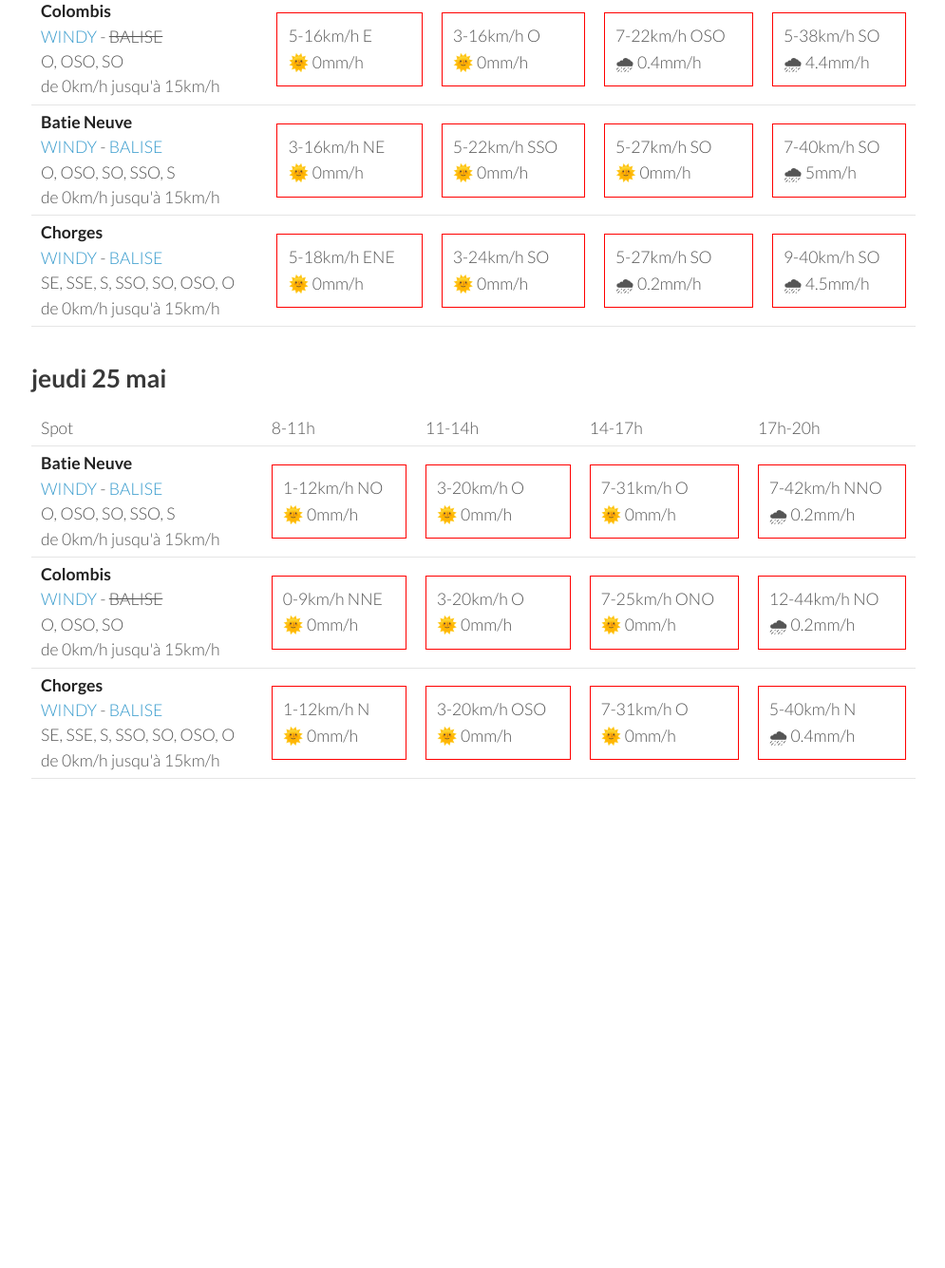
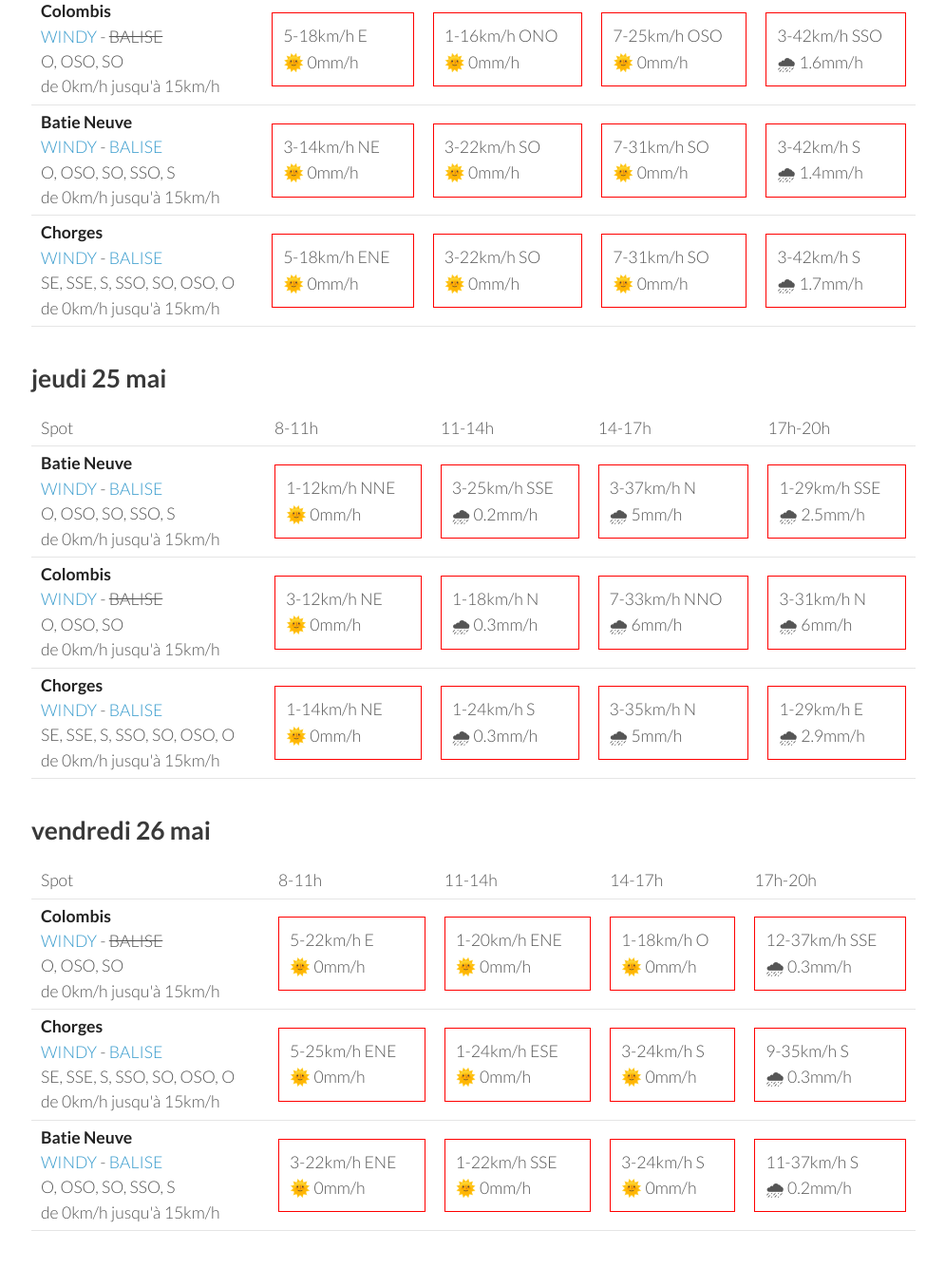
Before and after one commit to parapente-dans-le-nord/parapente-dans-le-nord.github.io, a Jekyll site: the page built from serre_poncon.markdown, in a window 1280 px wide and 1400 px high, scrolled down 1801 px. Shown: the top 1335 px of the window at 95% size, without its empty margins (25-1020 px from the left). Built offline with Jekyll 4.4.1, drawn with Linux system fonts in a browser that asks for light colours; before the commit the page ends 2749 px from its top, so only the background shows below that; some of the changed text lies outside the part shown.

Commit message:
update index.markdown

```diff
--- a/serre_poncon.markdown
+++ b/serre_poncon.markdown
@@ -117,19 +117,19 @@ page mise à jour le dimanche 21 mai 06:31
         <td><strong>Colombis</strong><br><a href="https://windy.com/44.494/6.216?44.559,6.262,10">WINDY</a> - <span class="no-balise"> BALISE </span><br> <span class="vent-favorable">O, OSO, SO</span><br><span class="force-vent">de 0km/h jusqu'à 15km/h</span> </td>
 
             <td><div class="not-flyable"><p>5-18km/h E</p><p>🌞 0mm/h</p></div></td>
-            <td><div class="not-flyable"><p>1-16km/h N</p><p>🌞 0mm/h</p></div></td>
-            <td><div class="not-flyable"><p>3-18km/h OSO</p><p>🌞 0mm/h</p></div></td>
-            <td><div class="not-flyable"><p>14-37km/h SO</p><p>🌞 0mm/h</p></div></td>
+            <td><div class="not-flyable"><p>1-16km/h NNO</p><p>🌞 0mm/h</p></div></td>
+            <td><div class="not-flyable"><p>5-20km/h O</p><p>🌞 0mm/h</p></div></td>
+            <td><div class="not-flyable"><p>7-42km/h SSO</p><p>🌧 0.4mm/h</p></div></td>
 
 
     </tr>
 <tr>
         <td><strong>Batie Neuve</strong><br><a href="https://windy.com/44.584/6.236?44.559,6.262,10,m:eTtagly">WINDY</a> - <span class=""><a href="https://www.openwindmap.org/PP554">BALISE</a> </span><br> <span class="vent-favorable">O, OSO, SO, SSO, S</span><br><span class="force-vent">de 0km/h jusqu'à 15km/h</span> </td>
 
-            <td><div class="not-flyable"><p>3-16km/h ENE</p><p>🌞 0mm/h</p></div></td>
+            <td><div class="not-flyable"><p>3-18km/h NE</p><p>🌞 0mm/h</p></div></td>
             <td><div class="not-flyable"><p>3-22km/h SSO</p><p>🌞 0mm/h</p></div></td>
-            <td><div class="not-flyable"><p>3-24km/h SSO</p><p>🌧 0.2mm/h</p></div></td>
-            <td><div class="not-flyable"><p>11-33km/h SO</p><p>🌧 0.2mm/h</p></div></td>
+            <td><div class="not-flyable"><p>5-25km/h SO</p><p>🌞 0mm/h</p></div></td>
+            <td><div class="not-flyable"><p>7-40km/h SO</p><p>🌧 0.8mm/h</p></div></td>
 
 
     </tr>
@@ -137,9 +137,9 @@ page mise à jour le dimanche 21 mai 06:31
         <td><strong>Chorges</strong><br><a href="https://windy.com/44.578/6.280?44.559,6.262,10">WINDY</a> - <span class=""><a href="https://www.openwindmap.org/PP554">BALISE</a> </span><br> <span class="vent-favorable">SE, SSE, S, SSO, SO, OSO, O</span><br><span class="force-vent">de 0km/h jusqu'à 15km/h</span> </td>
 
             <td><div class="not-flyable"><p>5-20km/h ENE</p><p>🌞 0mm/h</p></div></td>
-            <td><div class="not-flyable"><p>1-24km/h S</p><p>🌞 0mm/h</p></div></td>
-            <td><div class="not-flyable"><p>3-22km/h SSO</p><p>🌧 0.2mm/h</p></div></td>
-            <td><div class="not-flyable"><p>9-29km/h SO</p><p>🌧 0.2mm/h</p></div></td>
+            <td><div class="not-flyable"><p>1-24km/h SSO</p><p>🌞 0mm/h</p></div></td>
+            <td><div class="not-flyable"><p>5-24km/h SO</p><p>🌞 0mm/h</p></div></td>
+            <td><div class="not-flyable"><p>7-40km/h SO</p><p>🌧 1.4mm/h</p></div></td>
 
 
     </tr>
@@ -162,20 +162,20 @@ page mise à jour le dimanche 21 mai 06:31
 <tr>
         <td><strong>Colombis</strong><br><a href="https://windy.com/44.494/6.216?44.559,6.262,10">WINDY</a> - <span class="no-balise"> BALISE </span><br> <span class="vent-favorable">O, OSO, SO</span><br><span class="force-vent">de 0km/h jusqu'à 15km/h</span> </td>
 
-            <td><div class="not-flyable"><p>5-16km/h E</p><p>🌞 0mm/h</p></div></td>
-            <td><div class="not-flyable"><p>3-16km/h O</p><p>🌞 0mm/h</p></div></td>
-            <td><div class="not-flyable"><p>7-22km/h OSO</p><p>🌧 0.4mm/h</p></div></td>
-            <td><div class="not-flyable"><p>5-38km/h SO</p><p>🌧 4.4mm/h</p></div></td>
+            <td><div class="not-flyable"><p>5-18km/h E</p><p>🌞 0mm/h</p></div></td>
+            <td><div class="not-flyable"><p>1-16km/h ONO</p><p>🌞 0mm/h</p></div></td>
+            <td><div class="not-flyable"><p>7-25km/h OSO</p><p>🌞 0mm/h</p></div></td>
+            <td><div class="not-flyable"><p>3-42km/h SSO</p><p>🌧 1.6mm/h</p></div></td>
 
 
     </tr>
 <tr>
         <td><strong>Batie Neuve</strong><br><a href="https://windy.com/44.584/6.236?44.559,6.262,10,m:eTtagly">WINDY</a> - <span class=""><a href="https://www.openwindmap.org/PP554">BALISE</a> </span><br> <span class="vent-favorable">O, OSO, SO, SSO, S</span><br><span class="force-vent">de 0km/h jusqu'à 15km/h</span> </td>
 
-            <td><div class="not-flyable"><p>3-16km/h NE</p><p>🌞 0mm/h</p></div></td>
-            <td><div class="not-flyable"><p>5-22km/h SSO</p><p>🌞 0mm/h</p></div></td>
-            <td><div class="not-flyable"><p>5-27km/h SO</p><p>🌞 0mm/h</p></div></td>
-            <td><div class="not-flyable"><p>7-40km/h SO</p><p>🌧 5mm/h</p></div></td>
+            <td><div class="not-flyable"><p>3-14km/h NE</p><p>🌞 0mm/h</p></div></td>
+            <td><div class="not-flyable"><p>3-22km/h SO</p><p>🌞 0mm/h</p></div></td>
+            <td><div class="not-flyable"><p>7-31km/h SO</p><p>🌞 0mm/h</p></div></td>
+            <td><div class="not-flyable"><p>3-42km/h S</p><p>🌧 1.4mm/h</p></div></td>
 
 
     </tr>
@@ -183,9 +183,9 @@ page mise à jour le dimanche 21 mai 06:31
         <td><strong>Chorges</strong><br><a href="https://windy.com/44.578/6.280?44.559,6.262,10">WINDY</a> - <span class=""><a href="https://www.openwindmap.org/PP554">BALISE</a> </span><br> <span class="vent-favorable">SE, SSE, S, SSO, SO, OSO, O</span><br><span class="force-vent">de 0km/h jusqu'à 15km/h</span> </td>
 
             <td><div class="not-flyable"><p>5-18km/h ENE</p><p>🌞 0mm/h</p></div></td>
-            <td><div class="not-flyable"><p>3-24km/h SO</p><p>🌞 0mm/h</p></div></td>
-            <td><div class="not-flyable"><p>5-27km/h SO</p><p>🌧 0.2mm/h</p></div></td>
-            <td><div class="not-flyable"><p>9-40km/h SO</p><p>🌧 4.5mm/h</p></div></td>
+            <td><div class="not-flyable"><p>3-22km/h SO</p><p>🌞 0mm/h</p></div></td>
+            <td><div class="not-flyable"><p>7-31km/h SO</p><p>🌞 0mm/h</p></div></td>
+            <td><div class="not-flyable"><p>3-42km/h S</p><p>🌧 1.7mm/h</p></div></td>
 
 
     </tr>
@@ -208,30 +208,30 @@ page mise à jour le dimanche 21 mai 06:31
 <tr>
         <td><strong>Batie Neuve</strong><br><a href="https://windy.com/44.584/6.236?44.559,6.262,10,m:eTtagly">WINDY</a> - <span class=""><a href="https://www.openwindmap.org/PP554">BALISE</a> </span><br> <span class="vent-favorable">O, OSO, SO, SSO, S</span><br><span class="force-vent">de 0km/h jusqu'à 15km/h</span> </td>
 
-            <td><div class="not-flyable"><p>1-12km/h NO</p><p>🌞 0mm/h</p></div></td>
-            <td><div class="not-flyable"><p>3-20km/h O</p><p>🌞 0mm/h</p></div></td>
-            <td><div class="not-flyable"><p>7-31km/h O</p><p>🌞 0mm/h</p></div></td>
-            <td><div class="not-flyable"><p>7-42km/h NNO</p><p>🌧 0.2mm/h</p></div></td>
+            <td><div class="not-flyable"><p>1-12km/h NNE</p><p>🌞 0mm/h</p></div></td>
+            <td><div class="not-flyable"><p>3-25km/h SSE</p><p>🌧 0.2mm/h</p></div></td>
+            <td><div class="not-flyable"><p>3-37km/h N</p><p>🌧 5mm/h</p></div></td>
+            <td><div class="not-flyable"><p>1-29km/h SSE</p><p>🌧 2.5mm/h</p></div></td>
 
 
     </tr>
 <tr>
         <td><strong>Colombis</strong><br><a href="https://windy.com/44.494/6.216?44.559,6.262,10">WINDY</a> - <span class="no-balise"> BALISE </span><br> <span class="vent-favorable">O, OSO, SO</span><br><span class="force-vent">de 0km/h jusqu'à 15km/h</span> </td>
 
-            <td><div class="not-flyable"><p>0-9km/h NNE</p><p>🌞 0mm/h</p></div></td>
-            <td><div class="not-flyable"><p>3-20km/h O</p><p>🌞 0mm/h</p></div></td>
-            <td><div class="not-flyable"><p>7-25km/h ONO</p><p>🌞 0mm/h</p></div></td>
-            <td><div class="not-flyable"><p>12-44km/h NO</p><p>🌧 0.2mm/h</p></div></td>
+            <td><div class="not-flyable"><p>3-12km/h NE</p><p>🌞 0mm/h</p></div></td>
+            <td><div class="not-flyable"><p>1-18km/h N</p><p>🌧 0.3mm/h</p></div></td>
+            <td><div class="not-flyable"><p>7-33km/h NNO</p><p>🌧 6mm/h</p></div></td>
+            <td><div class="not-flyable"><p>3-31km/h N</p><p>🌧 6mm/h</p></div></td>
 
 
     </tr>
 <tr>
         <td><strong>Chorges</strong><br><a href="https://windy.com/44.578/6.280?44.559,6.262,10">WINDY</a> - <span class=""><a href="https://www.openwindmap.org/PP554">BALISE</a> </span><br> <span class="vent-favorable">SE, SSE, S, SSO, SO, OSO, O</span><br><span class="force-vent">de 0km/h jusqu'à 15km/h</span> </td>
 
-            <td><div class="not-flyable"><p>1-12km/h N</p><p>🌞 0mm/h</p></div></td>
-            <td><div class="not-flyable"><p>3-20km/h OSO</p><p>🌞 0mm/h</p></div></td>
-            <td><div class="not-flyable"><p>7-31km/h O</p><p>🌞 0mm/h</p></div></td>
-            <td><div class="not-flyable"><p>5-40km/h N</p><p>🌧 0.4mm/h</p></div></td>
+            <td><div class="not-flyable"><p>1-14km/h NE</p><p>🌞 0mm/h</p></div></td>
+            <td><div class="not-flyable"><p>1-24km/h S</p><p>🌧 0.3mm/h</p></div></td>
+            <td><div class="not-flyable"><p>3-35km/h N</p><p>🌧 5mm/h</p></div></td>
+            <td><div class="not-flyable"><p>1-29km/h E</p><p>🌧 2.9mm/h</p></div></td>
 
 
     </tr>
@@ -239,3 +239,49 @@ page mise à jour le dimanche 21 mai 06:31
 </tbody>
 </table>
 {:/}
+## vendredi 26 mai
+
+{::nomarkdown}
+<table>
+  <tbody>
+    <tr>
+      <td>Spot</td>
+      <td>8-11h</td>
+      <td>11-14h</td>
+      <td>14-17h</td>
+      <td>17h-20h</td>
+    </tr>
+<tr>
+        <td><strong>Colombis</strong><br><a href="https://windy.com/44.494/6.216?44.559,6.262,10">WINDY</a> - <span class="no-balise"> BALISE </span><br> <span class="vent-favorable">O, OSO, SO</span><br><span class="force-vent">de 0km/h jusqu'à 15km/h</span> </td>
+
+            <td><div class="not-flyable"><p>5-22km/h E</p><p>🌞 0mm/h</p></div></td>
+            <td><div class="not-flyable"><p>1-20km/h ENE</p><p>🌞 0mm/h</p></div></td>
+            <td><div class="not-flyable"><p>1-18km/h O</p><p>🌞 0mm/h</p></div></td>
+            <td><div class="not-flyable"><p>12-37km/h SSE</p><p>🌧 0.3mm/h</p></div></td>
+
+
+    </tr>
+<tr>
+        <td><strong>Chorges</strong><br><a href="https://windy.com/44.578/6.280?44.559,6.262,10">WINDY</a> - <span class=""><a href="https://www.openwindmap.org/PP554">BALISE</a> </span><br> <span class="vent-favorable">SE, SSE, S, SSO, SO, OSO, O</span><br><span class="force-vent">de 0km/h jusqu'à 15km/h</span> </td>
+
+            <td><div class="not-flyable"><p>5-25km/h ENE</p><p>🌞 0mm/h</p></div></td>
+            <td><div class="not-flyable"><p>1-24km/h ESE</p><p>🌞 0mm/h</p></div></td>
+            <td><div class="not-flyable"><p>3-24km/h S</p><p>🌞 0mm/h</p></div></td>
+            <td><div class="not-flyable"><p>9-35km/h S</p><p>🌧 0.3mm/h</p></div></td>
+
+
+    </tr>
+<tr>
+        <td><strong>Batie Neuve</strong><br><a href="https://windy.com/44.584/6.236?44.559,6.262,10,m:eTtagly">WINDY</a> - <span class=""><a href="https://www.openwindmap.org/PP554">BALISE</a> </span><br> <span class="vent-favorable">O, OSO, SO, SSO, S</span><br><span class="force-vent">de 0km/h jusqu'à 15km/h</span> </td>
+
+            <td><div class="not-flyable"><p>3-22km/h ENE</p><p>🌞 0mm/h</p></div></td>
+            <td><div class="not-flyable"><p>1-22km/h SSE</p><p>🌞 0mm/h</p></div></td>
+            <td><div class="not-flyable"><p>3-24km/h S</p><p>🌞 0mm/h</p></div></td>
+            <td><div class="not-flyable"><p>11-37km/h S</p><p>🌧 0.2mm/h</p></div></td>
+
+
+    </tr>
+
+</tbody>
+</table>
+{:/}
```
Also changed, not shown: other parts of serre_poncon.markdown (+1 -1 lines).
